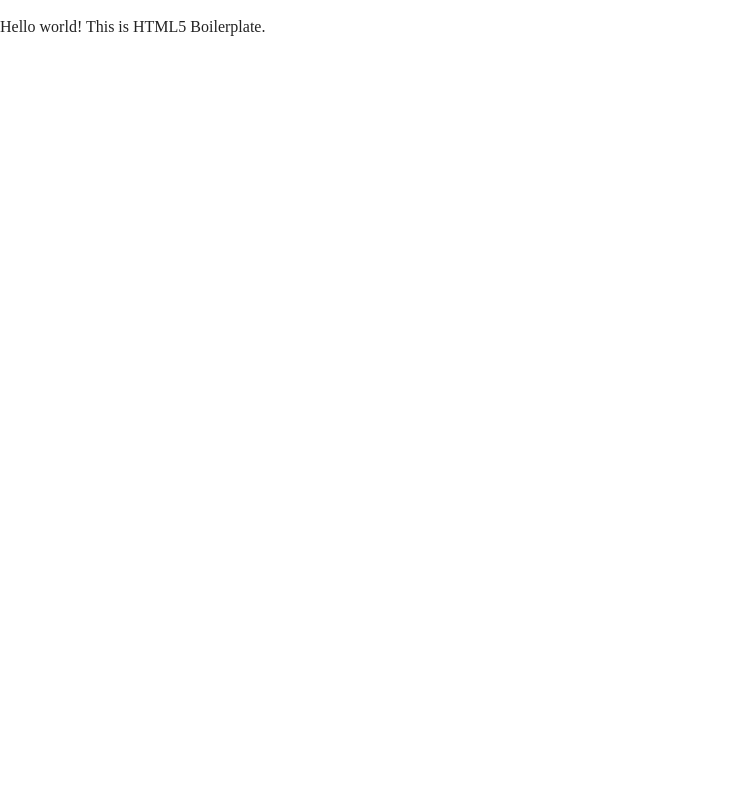
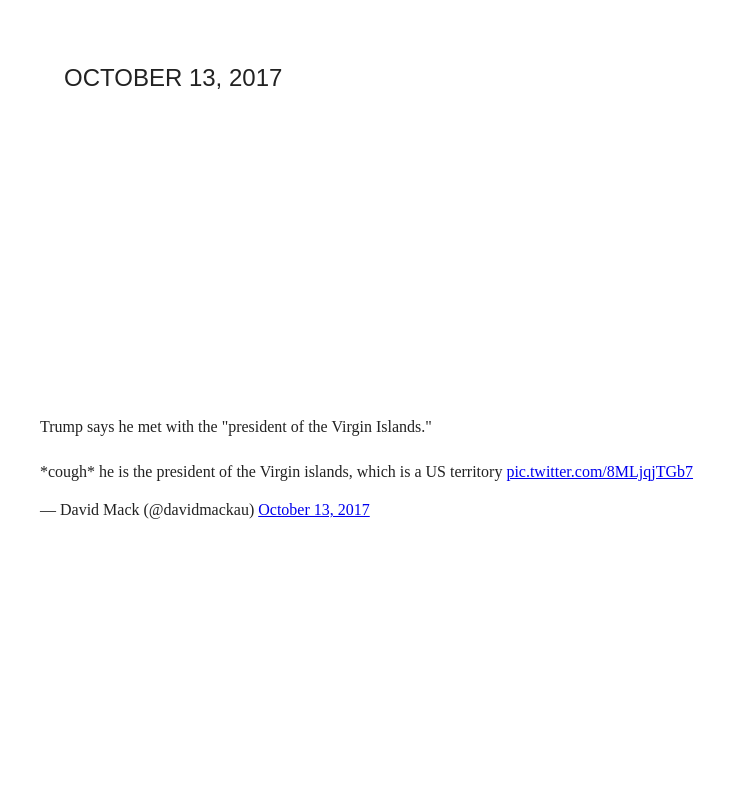
Before and after one commit to the-hatchet-men/WhatStupidShitHasTrumpDoneToday, a plain HTML site: page index.html in a window 1280 px wide. Shown: the whole page, without its empty margins (0-755 px from the left). Drawn offline with nearby package versions, Linux system fonts and the light colour scheme.

Commit message:
initial commit

```diff
--- a/css/main.css
+++ b/css/main.css
@@ -97,9 +97,58 @@ textarea {
    Author's custom styles
    ========================================================================== */
 
+html{
 
+}
 
+.top{
+    position: fixed;
+    top: 0;
+    left: 0;
+    right: 0;
+    width: 100vw;
+    height: 50vh
+    overflow: hidden;
+}
 
+.bottom{
+    position: fixed;
+    bottom: 0;
+    right: 0;
+    left: 0;
+    width: 100vw;
+    height: 50vh;
+    overflow: hidden;
+}
+
+header{
+    left: 0;
+    padding-top: 40px;
+    position: absolute;
+    top: 0;
+    width: 100%;
+    z-index: 10;
+}
+
+.header-inner{
+    align-items: center;
+    display: flex;
+    flex-wrap: wrap;
+    justify-content: space-between;
+    flex-direction: row;
+    margin: 0 auto;
+    max-width: 1520px;
+    width: 90%;
+}
+
+.date{
+    display: block;
+    line-height: 1.2;
+    max-width: 240px;
+    text-transform: uppercase;
+    font-family: "Styrene B Web",sans-serif;
+    font-size: 24px;
+}
 
 
 
--- a/index.html
+++ b/index.html
@@ -19,8 +19,20 @@
             <p class="browserupgrade">You are using an <strong>outdated</strong> browser. Please <a href="https://browsehappy.com/">upgrade your browser</a> to improve your experience and security.</p>
         <![endif]-->
 
-        <!-- Add your site or application content here -->
-        <p>Hello world! This is HTML5 Boilerplate.</p>
+        <div class="top">
+            <header>
+                <div class="header-inner">
+                    <p class="date">October 13, 2017</p>
+                </div>
+            </header>
+        </div>
+        <div class="bottom">
+            <blockquote class="twitter-video" data-lang="en"><p lang="en" dir="ltr">Trump says he met with the &quot;president of the Virgin Islands.&quot; <br><br>*cough* he is the president of the Virgin islands, which is a US territory <a href="https://t.co/8MLjqjTGb7">pic.twitter.com/8MLjqjTGb7</a></p>&mdash; David Mack (@davidmackau) <a href="https://twitter.com/davidmackau/status/918847309928071168?ref_src=twsrc%5Etfw">October 13, 2017</a></blockquote>
+<script async src="//platform.twitter.com/widgets.js" charset="utf-8"></script>
+        </div>
+
+
+
         <script src="js/vendor/modernizr-3.5.0.min.js"></script>
         <script src="https://code.jquery.com/jquery-3.2.1.min.js" integrity="sha256-hwg4gsxgFZhOsEEamdOYGBf13FyQuiTwlAQgxVSNgt4=" crossorigin="anonymous"></script>
         <script>window.jQuery || document.write('<script src="js/vendor/jquery-3.2.1.min.js"><\/script>')</script>
```
